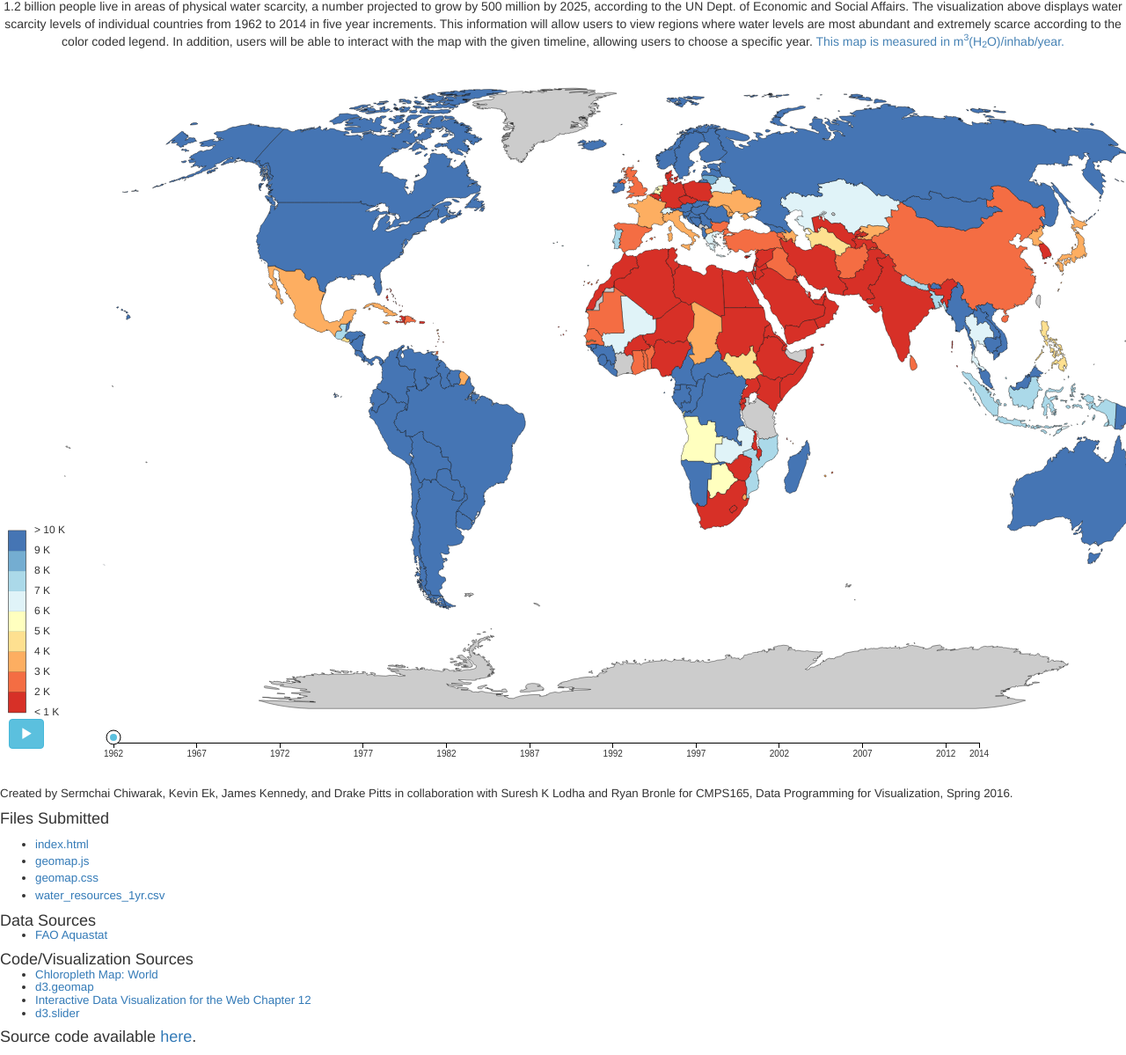
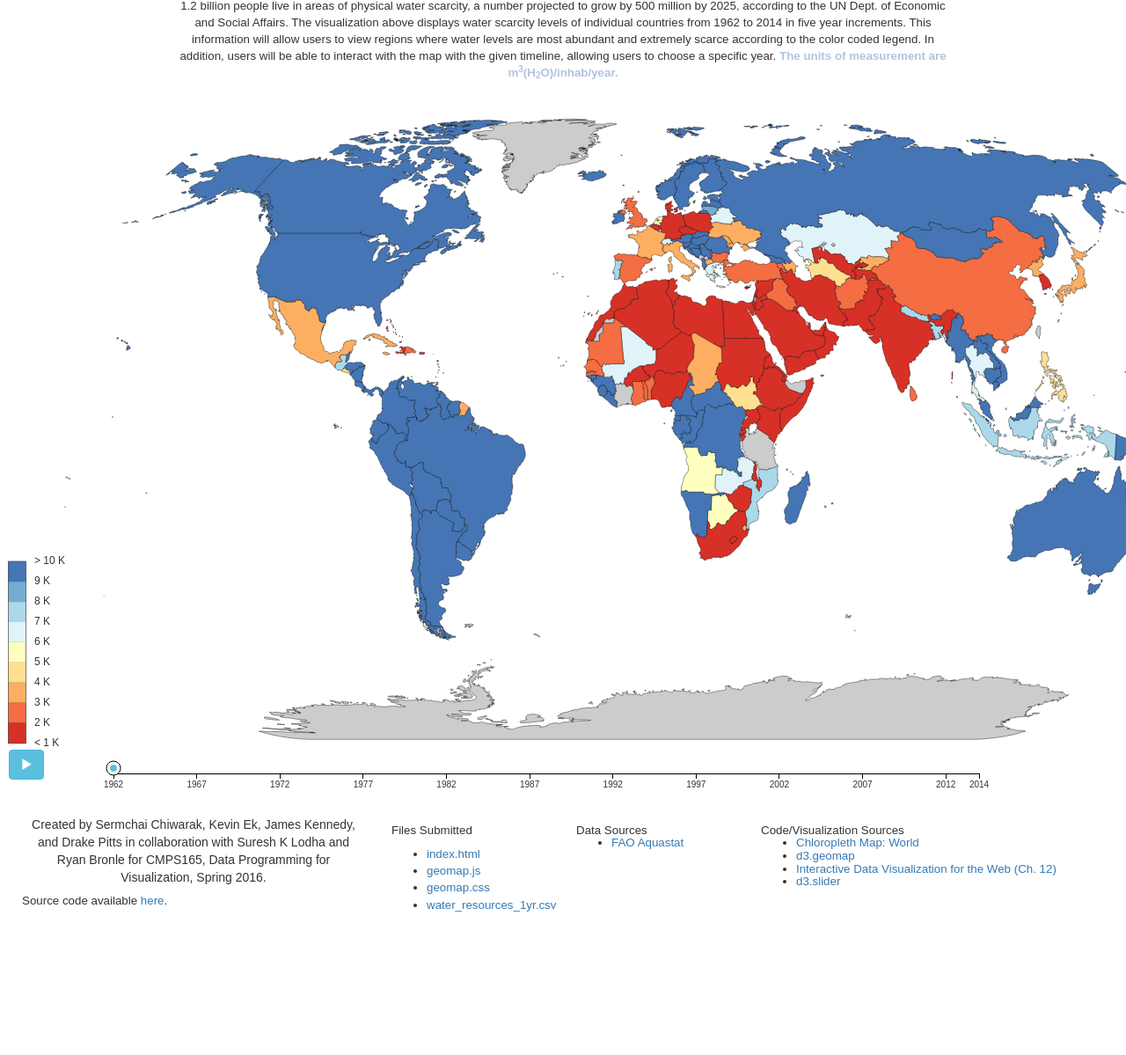
Before and after one commit to Drakeland/water-165, a website: page index.html in a window 1280 px wide. Shown: the part 73-1272 px from the top of the page at 88% size. After the commit the page ends 1121 px from the top, so only its background shows below. Drawn offline with nearby package versions, Linux system fonts and the light colour scheme.

Commit message:
Cleaned up HTML/CSS

```diff
--- a/geomap.css
+++ b/geomap.css
@@ -5,24 +5,28 @@ body {
 h1 {
     text-align: center;
     color: steelblue;
-    margin-bottom: -10px;
-    margin-top: -5px;
 }
 
-h2.units{
+p {
+    text-align: center;
+}
+
+.units {
     text-align: center;
     color: lightsteelblue;
-    margin-top: 0;
-    padding-top: 0;
+    font-weight: 600;
 }
 
 h4 {
-    margin-bottom: -1em;
     font-weight: normal;
 }
 
 .description, h4, ul {
     font-size: 10pt;
+}
+
+.description {
+    padding: 0 200px;
 }
 
 #map {
@@ -48,6 +52,6 @@ h4 {
     padding: 0;
 }
 
-.yearlabel {
-   color:lightgray;
+#bottom-row {
+    margin: 0 10px 0 10px;
 }
--- a/index.html
+++ b/index.html
@@ -5,11 +5,10 @@
     <title>Water Scarcity</title>
 
     <!-- CSS files-->
-    <link rel="stylesheet" type="text/css" href="geomap.css">
+    <link rel="stylesheet" href="https://maxcdn.bootstrapcdn.com/bootstrap/3.3.6/css/bootstrap.min.css" integrity="sha384-1q8mTJOASx8j1Au+a5WDVnPi2lkFfwwEAa8hDDdjZlpLegxhjVME1fgjWPGmkzs7" crossorigin="anonymous">
     <link rel="stylesheet" type="text/css" href="d3.geomap.css">
     <link rel="stylesheet" type="text/css" href="d3.slider.css">
-    <link rel="stylesheet" href="https://maxcdn.bootstrapcdn.com/bootstrap/3.3.6/css/bootstrap.min.css" integrity="sha384-1q8mTJOASx8j1Au+a5WDVnPi2lkFfwwEAa8hDDdjZlpLegxhjVME1fgjWPGmkzs7" crossorigin="anonymous">
-
+    <link rel="stylesheet" type="text/css" href="geomap.css">
 
     <!-- JS files-->
     <script type= "text/javascript" src="http://d3js.org/d3.v3.min.js"></script>
@@ -19,10 +18,15 @@
 </head>
 <body>
 <!-- tighter canvas -->
+<div class="containter-fluid">
+    <div class="row">
+    <div class="col-md-12">
     <h1>Global Renewable Water Resources per Capita</h1>
 
-    <p><center> 1.2 billion people live in areas of physical water scarcity, a number projected to grow by 500 million by 2025, according to the UN Dept. of Economic and Social Affairs. The visualization above displays water scarcity levels of individual countries from 1962 to 2014 in five year increments. This information will allow users to view regions where water levels are most abundant and extremely scarce according to the color coded legend. In addition, users will be able to interact with the map with the given timeline, allowing users to choose a specific year. <font color=steelblue> This map is measured in m<sup>3</sup>(H<sub>2</sub>O)/inhab/year. </font></center></p>
+    <p class="description">1.2 billion people live in areas of physical water scarcity, a number projected to grow by 500 million by 2025, according to the UN Dept. of Economic and Social Affairs. The visualization above displays water scarcity levels of individual countries from 1962 to 2014 in five year increments. This information will allow users to view regions where water levels are most abundant and extremely scarce according to the color coded legend. In addition, users will be able to interact with the map with the given timeline, allowing users to choose a specific year. <span class="units">The units of measurement are m<sup>3</sup>(H<sub>2</sub>O)/inhab/year.</span></p>
+    </div>
 
+    <div class="col-md-12">
         <script type="text/javascript" src="geomap.js"></script>
 
         <div id="map"></div>
@@ -31,9 +35,17 @@
 
             <div id="slider"></div>
         </div>
+    </div> <!--/col-md-12-->
 
-    <p class="description">Created by Sermchai Chiwarak, Kevin Ek, James Kennedy, and Drake Pitts in collaboration with Suresh K Lodha and Ryan Bronle for CMPS165, Data Programming for Visualization, Spring 2016.</p>
+    </div> <!--/row-->
 
+    <div class="row" id="bottom-row">
+    <div class="col-md-4">
+    <p>Created by Sermchai Chiwarak, Kevin Ek, James Kennedy, and Drake Pitts in collaboration with Suresh K Lodha and Ryan Bronle for CMPS165, Data Programming for Visualization, Spring 2016.</p>
+    <h4>Source code available <a href="https://github.com/Drakeland/water-165">here</a>.</h4>
+    </div>
+
+    <div class="col-md-2">
     <h4>Files Submitted</h4>
     <ul>
         <li><a href="https://github.com/Drakeland/water-165/blob/gh-pages/index.html">index.html</a></li>
@@ -41,22 +53,26 @@
         <li><a href="https://github.com/Drakeland/water-165/blob/gh-pages/geomap.css">geomap.css</a></li>
         <li><a href="https://github.com/Drakeland/water-165/blob/gh-pages/water_resources_1yr.csv">water_resources_1yr.csv</a></li>
     </ul>
+    </div>
 
+    <div class="col-md-2">
     <h4>Data Sources</span>
     <ul>
         <li><a href="http://www.fao.org/nr/water/aquastat/data/query/index.html">FAO Aquastat</a></li>
     </ul>
+    </div>
 
+    <div class="col-md-4">
     <h4>Code/Visualization Sources</span>
     <ul>
         <li><a href="https://d3-geomap.github.io/map/choropleth/world/">Chloropleth Map: World</a></li>
         <li><a href="https://d3-geomap.github.io/">d3.geomap</a></li>
-        <li><a href="http://chimera.labs.oreilly.com/books/1230000000345/ch10.html">Interactive Data Visualization for the Web Chapter 12</a></li>
+        <li><a href="http://chimera.labs.oreilly.com/books/1230000000345/ch10.html">Interactive Data Visualization for the Web (Ch. 12)</a></li>
         <li><a href="
 http://sujeetsr.github.io/d3.slider/">d3.slider</a></li>
     </ul>
+    </div>
 
-        <h4>Source code available <a href="https://github.com/Drakeland/water-165">here</a>.</h4>
-
+</div>
 </body>
 </html>
```
Lines whose indentation alone changed are shown as unchanged.
